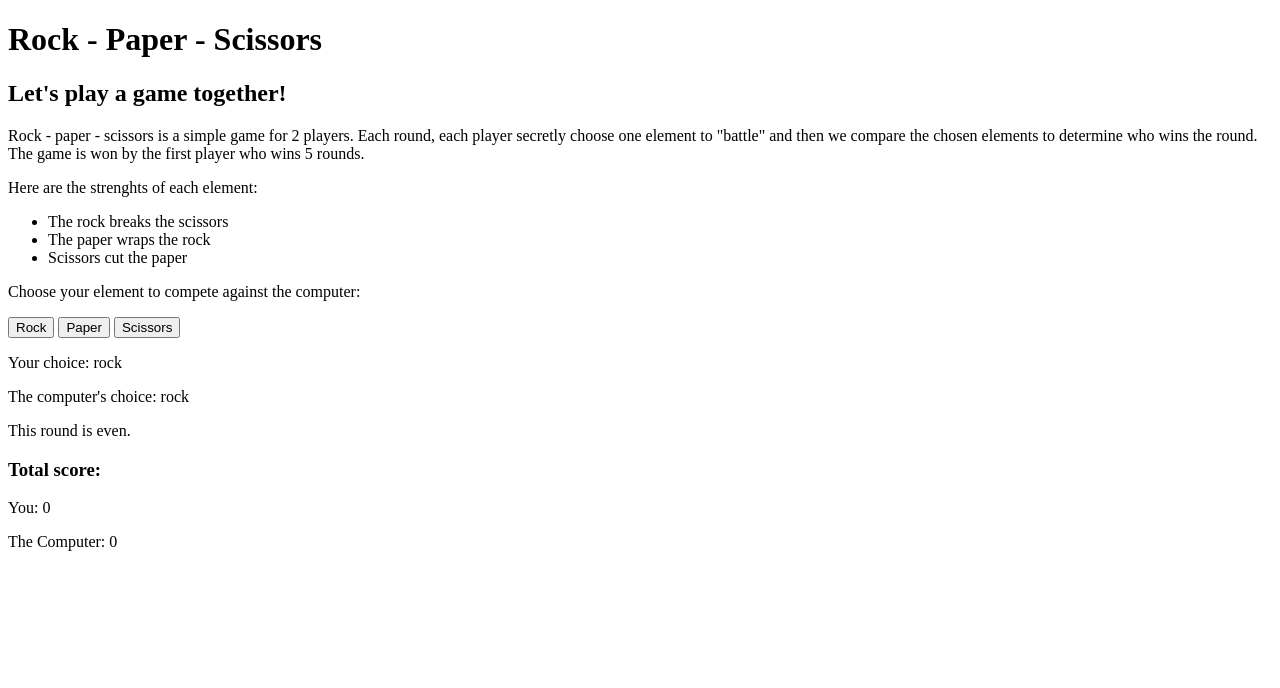
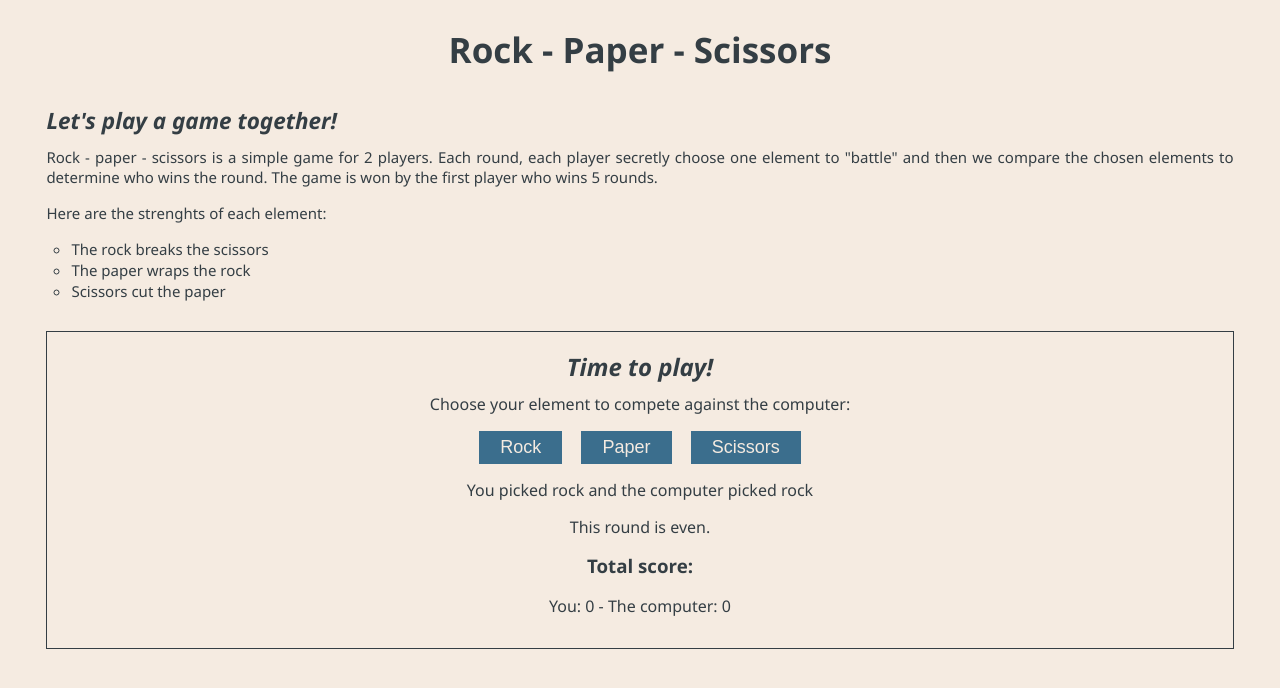
Before and after one commit to melava/rock-paper-scissors, a plain HTML site: page index.html in a window 1280 px wide. Both pictures are taken after a click on the button "Rock". Drawn offline with Linux system fonts and the light colour scheme.

Commit message:
style the page with CSS + improve the annoucement of the winner and the reset system + improve and clean some  functions

```diff
--- a/index.html
+++ b/index.html
@@ -6,12 +6,95 @@
         <title>Rock - Paper - Scissors</title>
         <meta name="description" content="">
         <meta name="viewport" content="width=device-width, initial-scale=1">
-        <link rel="stylesheet" href="">
     </head>
     <body>
+        <style>
+            body {
+                font-family: 'Segoe UI', Tahoma, Geneva, Verdana, sans-serif;
+                background-color: rgb(245, 235, 225);
+                color: rgb(52, 62, 68);
+                line-height: 1.3em;
+            }
+
+            h1 {
+                text-align: center;
+                font-size: 35px;
+                margin: 40px auto 50px;
+            }
+
+            h2 {
+                font-style: italic;
+                margin: 10px 0;
+            }
+
+            div.rules, div.game {
+                margin: 30px 3vw;
+            }
+
+            .rules {
+                font-size: 15px;
+                text-align: justify;
+            }
+
+            ul {
+                list-style-type: circle;
+                padding: 0 25px
+            }
+
+            .game {
+                border: 1px solid rgb(52, 62, 68);
+                padding: 15px 3vw;
+                text-align: center;
+            }
+
+            button {
+                font-size: 18px;
+                background-color: rgb(59, 110, 141);
+                color: rgb(245, 235, 225);
+                border: 1px solid rgb(59, 110, 141);
+                padding: 5px 20px;
+            }
+
+            button:nth-of-type(2) {
+                margin: 0 15px;
+            }
+
+            button:hover {
+                opacity: 0.7;
+            }
+
+            .isHidden {
+                display: none;
+            }
+
+            .finalWinner {
+                background-color: rgb(211, 191, 166);
+                width: 100vw;
+                height: 100vh;
+                position: absolute;
+                top: 0px;
+                left: 0;
+                box-sizing: border-box;
+                padding: 30vh 0;
+            }
+
+            .finalWinner .name {
+                font-weight: bold;
+                font-size: 25px;
+            }
+
+            .smallText {
+                font-size: 12px;
+                padding-top: 50px;
+            }
+
+
+        </style>
+
         <h1>Rock - Paper - Scissors</h1>
+
+        <div class="rules">
             <h2>Let's play a game together!</h2>
-        <div class="rules">
             <p>Rock - paper - scissors is a simple game for 2 players. Each round, each player secretly choose one element to "battle" and then we compare the chosen elements to determine who wins the round. The game is won by the first player who wins 5 rounds.</p>
             <p>Here are the strenghts of each element:</p>
             <ul>
@@ -20,21 +103,29 @@
                 <li>Scissors cut the paper</li>
             </ul>
         </div>
+
+        <div class="game">
             <div class="round">
+                <h2>Time to play!</h2>
                 <p>Choose your element to compete against the computer:</p>
-            <button class="choice" value="0">Rock</button>
-            <button class="choice" value="1">Paper</button>
-            <button class="choice" value="2">Scissors</button>
+                <button class="choice" value="rock">Rock</button>
+                <button class="choice" value="paper">Paper</button>
+                <button class="choice" value="scissors">Scissors</button>
 
-            <p>Your choice: <span class="playerRound"></span></p>
-            <p>The computer's choice: <span class="computerRound"></span></p>
+                <p class="roundChoices"></p>
                 <p class="roundWinner"></p>
             </div>
+
             <div class="score">
-            <h3>Total score:</h3>
-            <p>You: <span class="playerScore"></span></p>
-            <p>The Computer: <span class="computerScore"></span></p>
-            <h2 class="finalScore"></h2>
+                <h3 class="isHidden">Total score:</h3>
+                <p class="scoreTable"></p>
+                <div class="finalWinner isHidden">
+                    <p class="name"></p>
+                    <p class="lastRound"></p>
+                    <p class="lastScore"></p>
+                    <p class="smallText">Click anywhere to exit this screen and reset the game.</p>
+                </div>
+            </div>
         </div>
 
         <script>
@@ -84,59 +175,74 @@
                 }
             }
 
-
-            // Play a round
-            function playRound(e){
-                gameWinner.textContent = '';
-                let computerChoice = computerPlay();
-                let playerChoice = Number(e.target.value);
-                switch (playerChoice) {
-                    case 0 :
-                        playerChoice = 'rock';
-                        break
-                    case 1 :
-                        playerChoice = 'paper';
-                        break
-                    case 2 :
-                        playerChoice = 'scissors';
-                        break
-                }
-                document.querySelector('.playerRound').textContent = playerChoice;
-                document.querySelector('.computerRound').textContent = computerChoice;
-
-                let roundWinner = selectWinner(computerChoice, playerChoice);
-                let announceRoundWinner = announceWinner(roundWinner)
-                document.querySelector('.roundWinner').textContent = announceRoundWinner;
+            // Scoring system
+            function manageScore(computerChoice, playerChoice) {
                 if (roundWinner === "Computer") {
                     computerScore ++;
                 } else if (roundWinner === "Player") {
                     playerScore ++;
                 }
-                document.querySelector('.computerScore').textContent = computerScore;
-                document.querySelector('.playerScore').textContent = playerScore;
+                scoreTable.textContent = `You: ${playerScore} - The computer: ${computerScore}`;
+                if (scoreTable.textContent !== '') {
+                    totalScoreH3.classList.remove('isHidden');
+                }
 
-                if (computerScore == 5) {
-                    gameWinner.textContent = 'The computer wins the game!';
+                if (computerScore === 5 || playerScore === 5) {
+                    if (computerScore === 5) {
+                        endDiv.classList.remove('isHidden');
+                        winnerName.textContent = `The computer wins the game!`;
+                    } else {
+                        endDiv.classList.remove('isHidden');
+                        winnerName.textContent = `Congratulation, you win the game!`
+                    }
+                    lastRound.textContent = `You picked ${playerChoice} and the computer picked ${computerChoice}`;
+                    lastScore.textContent = `You: ${playerScore} - The computer: ${computerScore}`;
+                }
+            }
+
+            // Reset the game
+            function endGame() {
+                endDiv.classList.add('isHidden');
+                totalScoreH3.classList.add('isHidden');
+                scoreTable.textContent = '';
+                roundChoices.textContent = '';
+                roundWinnerDiv.textContent = '';
                 computerScore = 0;
                 playerScore = 0;
             }
-                if (playerScore == 5) {
-                    gameWinner.textContent = 'You win the game!'
-                    computerScore = 0;
-                    playerScore = 0;
+
+
+            // Play a round
+            function playRound(e){
+                let computerChoice = computerPlay();
+                let playerChoice = e.target.value;
+                roundChoices.textContent = `You picked ${playerChoice} and the computer picked ${computerChoice}`;
+
+                let roundWinner = selectWinner(computerChoice, playerChoice);
+                let announceRoundWinner = announceWinner(roundWinner)
+                roundWinnerDiv.textContent = announceRoundWinner;
+
+                manageScore(computerChoice, playerChoice);
             }
-            }
-
 
             let computerScore = 0;
             let playerScore = 0;
-            let gameWinner = document.querySelector('.finalScore');
+            let roundChoices = document.querySelector('.roundChoices');
+            let roundWinnerDiv = document.querySelector('.roundWinner');
+            let totalScoreH3 = document.querySelector('.score h3');
+            let scoreTable = document.querySelector('.scoreTable');
+            let winnerName = document.querySelector('.name');
+            let lastRound = document.querySelector('.lastRound');
+            let lastScore = document.querySelector('.lastScore');
+
+            let endDiv = document.querySelector('.finalWinner');
+            endDiv.addEventListener('click', endGame);
+
             let buttons = document.querySelectorAll('button');
             buttons.forEach(button => {
                 button.addEventListener('click', playRound);
             });
 
-
         </script>
     </body>
 </html>
```
Lines whose indentation alone changed are shown as unchanged.
